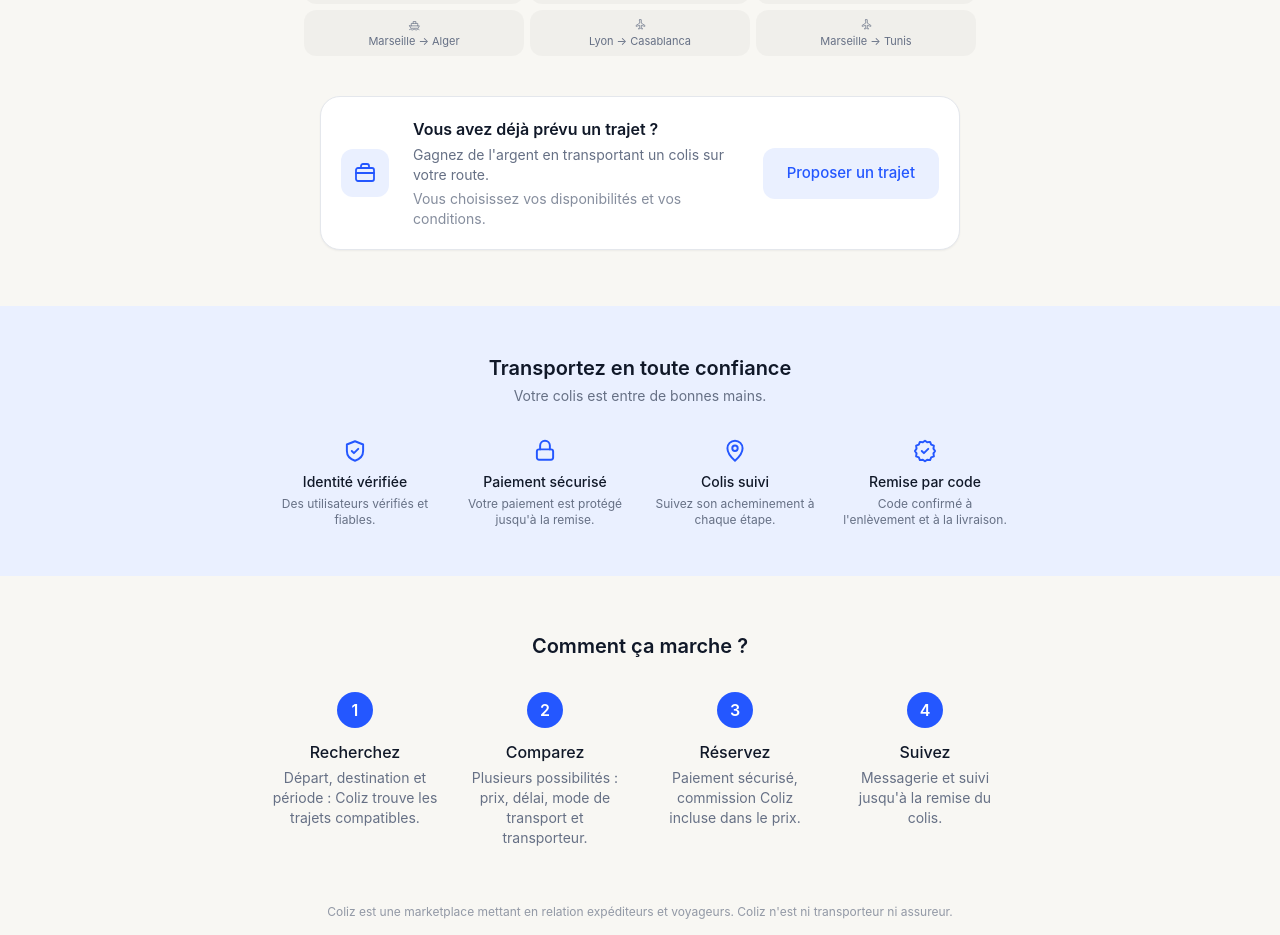
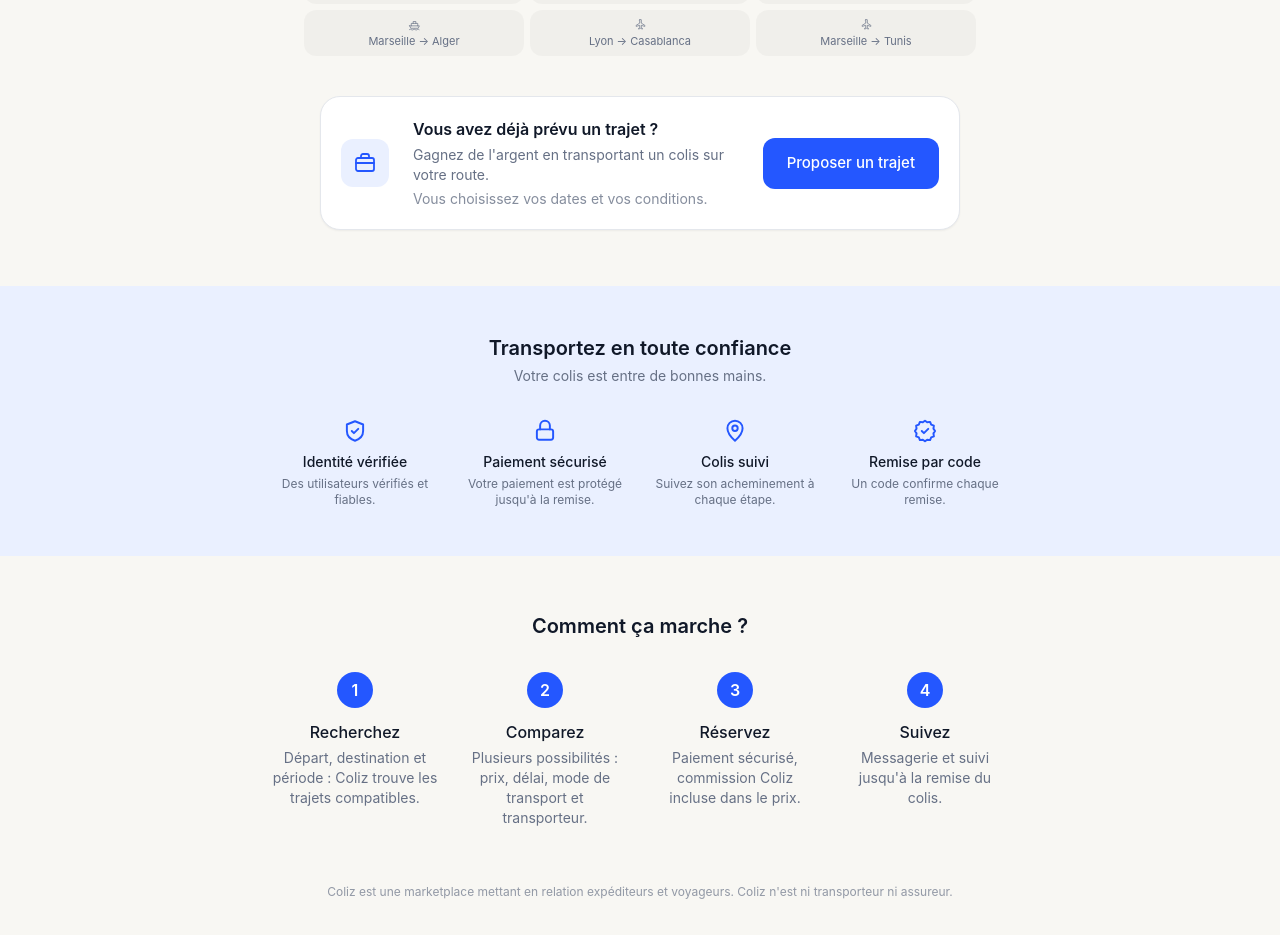
Before and after one commit to deen-tag/Coliz, a Next.js app: page / in a window 1280 px wide. Shown: the part 980-1915 px from the top of the page. Built offline with nearby package versions, Linux system fonts and the light colour scheme; no server answers.

Commit message:
Bouton et textes

```diff
--- a/src/app/page.tsx
+++ b/src/app/page.tsx
@@ -4,7 +4,7 @@ import { DateField } from "@/components/date-field";
 import { getServerSession } from "next-auth";
 import { authOptions } from "@/server/auth/options";
 import { Logo } from "@/components/logo";
-import { PrimaryButton, SecondaryButton, Card } from "@/components/ui";
+import { PrimaryButton, Card } from "@/components/ui";
 import { ShieldIcon, LockIcon, MapPinIcon, CheckBadgeIcon, SuitcaseIcon, CarIcon, PlaneIcon, FerryIcon } from "@/components/icons";
 
 // Trajets réels les plus concernés par la diaspora maghrébine en France
@@ -24,7 +24,7 @@ const TRUST_ITEMS = [
   { Icon: ShieldIcon, label: "Identité vérifiée", text: "Des utilisateurs vérifiés et fiables." },
   { Icon: LockIcon, label: "Paiement sécurisé", text: "Votre paiement est protégé jusqu'à la remise." },
   { Icon: MapPinIcon, label: "Colis suivi", text: "Suivez son acheminement à chaque étape." },
-  { Icon: CheckBadgeIcon, label: "Remise par code", text: "Code confirmé à l'enlèvement et à la livraison." },
+  { Icon: CheckBadgeIcon, label: "Remise par code", text: "Un code confirme chaque remise." },
 ];
 
 const STEPS = [
@@ -156,11 +156,11 @@ export default async function HomePage() {
               Gagnez de l&apos;argent en transportant un colis sur votre route.
             </p>
             <p className="text-sm text-ink-muted/80 mt-1">
-              Vous choisissez vos disponibilités et vos conditions.
+              Vous choisissez vos dates et vos conditions.
             </p>
           </div>
           <Link href="/trajets/nouveau" className="w-full sm:w-auto">
-            <SecondaryButton className="w-full sm:w-auto px-6">Proposer un trajet</SecondaryButton>
+            <PrimaryButton className="w-full sm:w-auto px-6">Proposer un trajet</PrimaryButton>
           </Link>
         </Card>
       </section>
```
